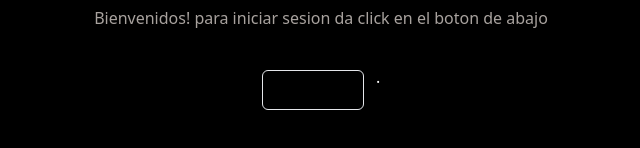
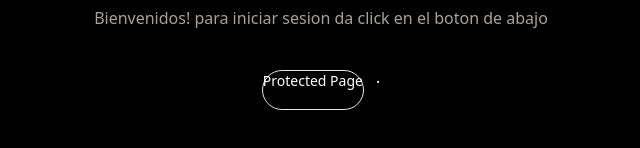
Before and after one commit to NayeliCarrizalesD/taskcount-c-diaz, a Next.js app: page / in a window 1280 px wide. Shown: the part 368-516 px from the top of the page, without its empty margins (319-959 px from the left). Built offline with nearby package versions, Linux system fonts and the light colour scheme.

Commit message:
btn inicio de sesion

```diff
--- a/app/page.tsx
+++ b/app/page.tsx
@@ -16,7 +16,7 @@ export default function Page() {
         <div className="flex space-x-3">
           <Link
             href="/protected"
-            className="h-10 w-full items-center justify-center rounded-md border text-sm transition-all focus:outline-none"
+            className="h-10 w-full items-center text-white justify-center rounded-full border text-sm transition-all focus:outline-none"
           >
             Protected Page
           </Link>
```
